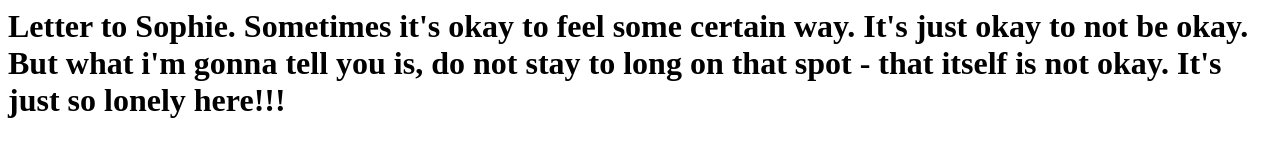
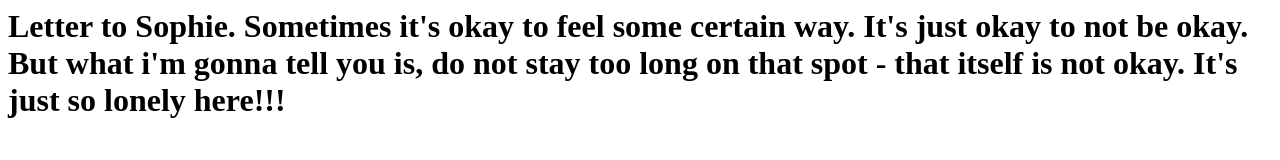
Before and after one commit to serverlessme/ciltestrepo, a plain HTML site: page index.html in a window 1280 px wide. Drawn offline with Linux system fonts and the light colour scheme.

Commit message:
error correction

```diff
--- a/index.html
+++ b/index.html
@@ -1,3 +1,3 @@
 <h1>
-    Letter to Sophie. Sometimes it's okay to feel some certain way. It's just okay to not be okay. But what i'm gonna tell you is, do not stay to long on that spot - that itself is not okay. It's just so lonely here!!!
+    Letter to Sophie. Sometimes it's okay to feel some certain way. It's just okay to not be okay. But what i'm gonna tell you is, do not stay too long on that spot - that itself is not okay. It's just so lonely here!!!
 </h1>
```
